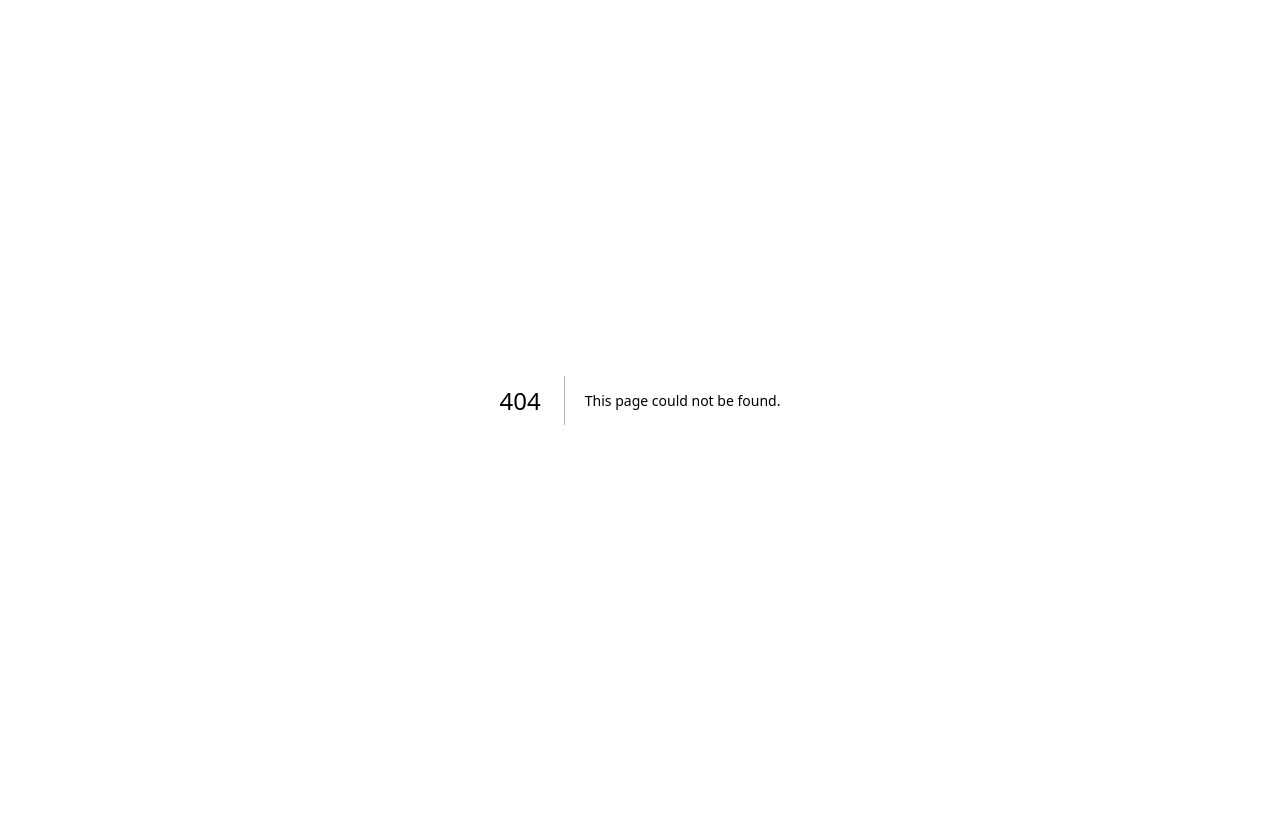
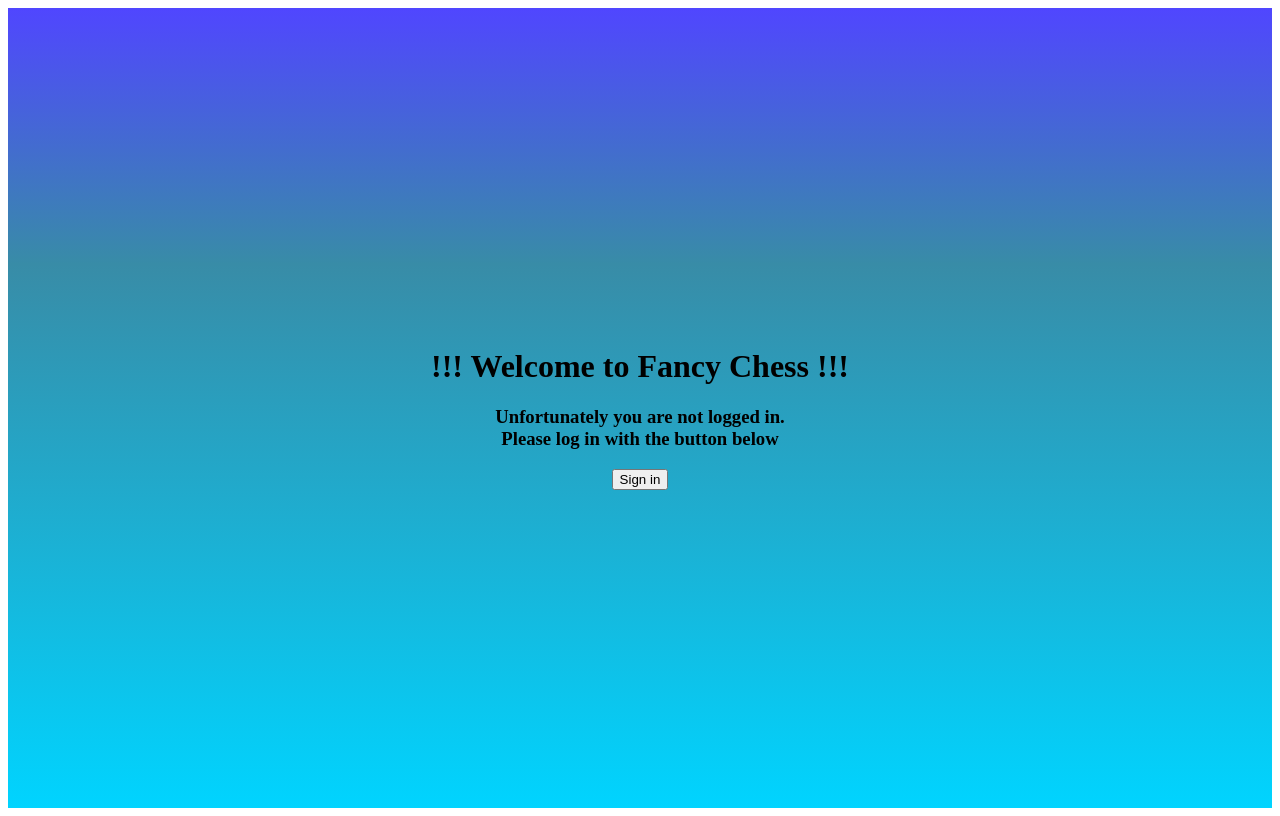
Before and after one commit to cyberlytics/FancyChess, a Next.js app in the folder fancychess/: page /user_not_logged_in in a window 1280 px wide. Before the commit this address had no page. Built offline with nearby package versions, Linux system fonts and the light colour scheme.

Commit message:
New module for the NotLoggedIn-Site and some styling

```diff
--- /dev/null
+++ b/fancychess/pages/user_not_logged_in.js
@@ -0,0 +1,16 @@
+import { signIn } from "next-auth/react";
+import styles from '../styles/notlogged.module.css';
+
+export default function UserNotLoggedIn() {
+    return (
+        <div className={styles.notlogged}>
+            <div className={styles.content}>
+                <h1>!!! Welcome to Fancy Chess !!!</h1>
+                <h3>Unfortunately you are not logged in.<br/> Please log in with the button below</h3>
+                <div>
+                    <button onClick={() => signIn()}>Sign in</button>
+                </div>
+            </div>
+        </div>
+    )
+}
--- /dev/null
+++ b/fancychess/styles/notlogged.module.css
@@ -0,0 +1,13 @@
+.notlogged {
+    min-height: 100vh;
+    display: flex;
+    align-items: center;
+    justify-content: center;
+    background: rgb(80,70,255);
+    background: linear-gradient(180deg, rgba(80,70,255,1) 0%, rgba(56,140,167,1) 32%, rgba(0,212,255,1) 100%);
+    outline: none;
+}
+
+.content {
+    text-align: center;
+}
```
Also changed, not shown: fancychess/pages/index.js (+4 -8 lines), fancychess/pages/profil.js (+4 -4 lines), fancychess/pages/settings.js (+5 -5 lines).
